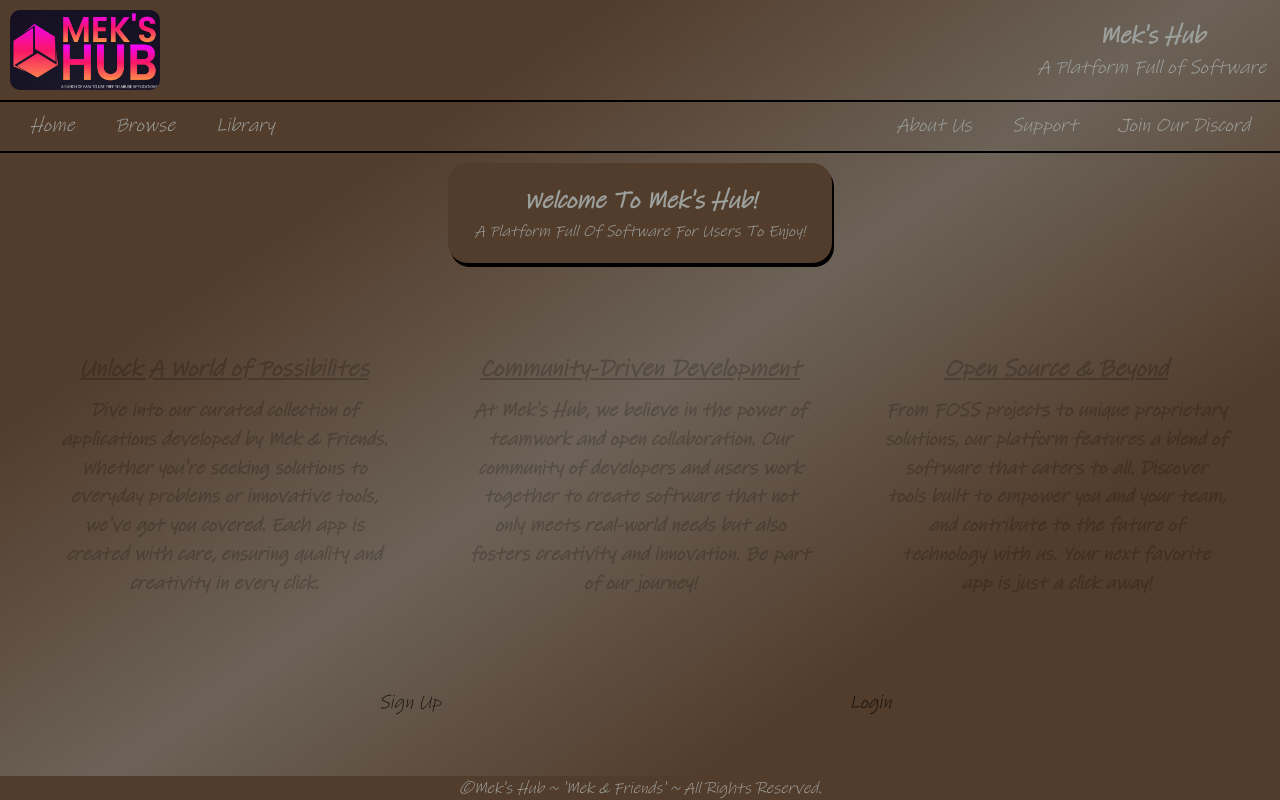
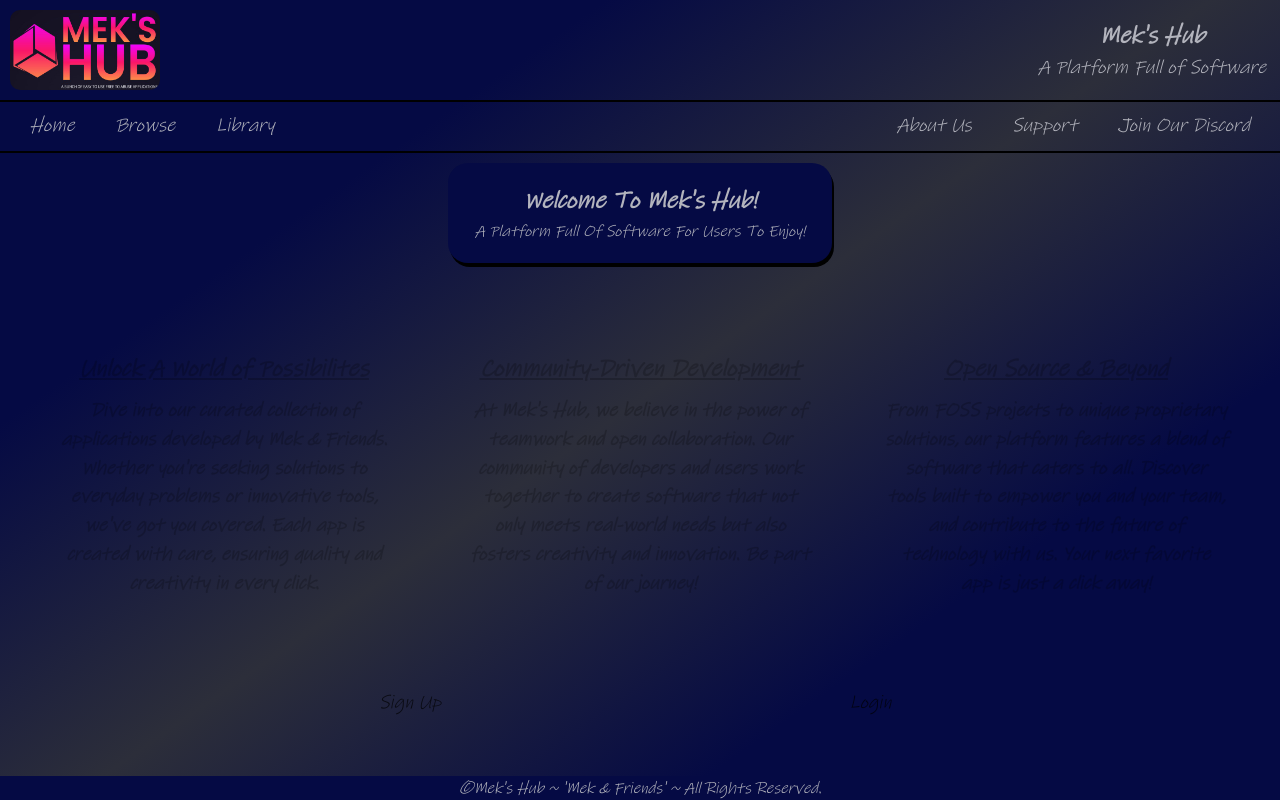
Before and after one commit to mekasu0124/MeksHub, a React (Create React App) app: page / in a window 1280 px wide. Built offline with nearby package versions, Linux system fonts and the light colour scheme; a web font is replaced by a local one.

Commit message:
changed color theme

```diff
--- a/src/styles/globalStyles.js
+++ b/src/styles/globalStyles.js
@@ -7,11 +7,11 @@ const GlobalStyle = createGlobalStyle`
   }
 
   :root {
-    --bg: #221b18;
-    --bg2: #523c2c;
-    --bd: #6c6257;
-    --btn-hover: #a2784e;
-    --fg: #9ca09d;
+    --bg: #141619;
+    --bg2: #050A44;
+    --bd: #2C2E3A;
+    --btn-hover: #0A21C0;
+    --fg: #B3B4BD;
   }
 
   body {
```
